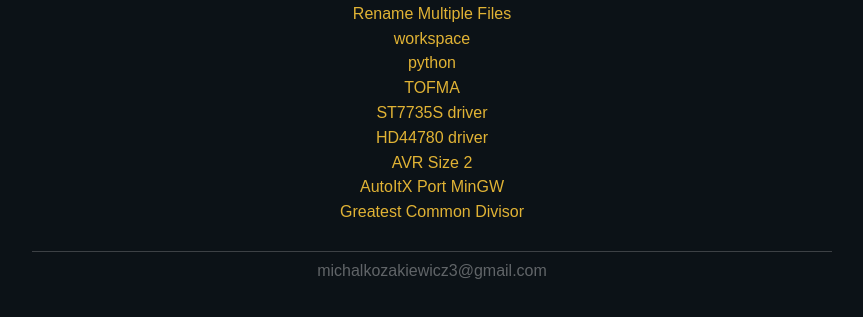
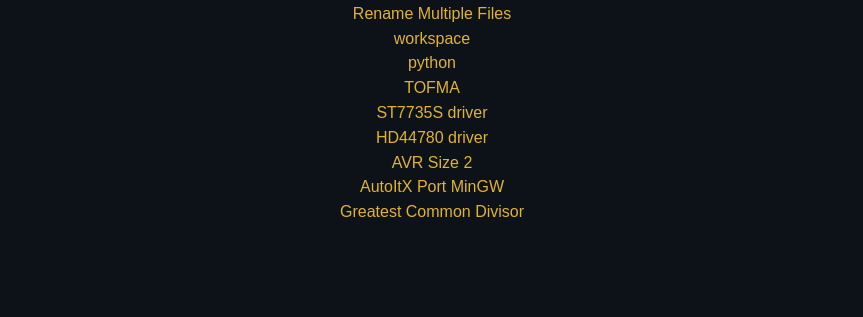
Before and after one commit to michal037/michal037.github.io, a plain HTML site: page index.html in a window 1280 px wide. Shown: the part 73-390 px from the top of the page, without its empty margins (208-1071 px from the left). Drawn offline with Linux system fonts and the light colour scheme.

Commit message:
Update index.html

```diff
--- a/index.html
+++ b/index.html
@@ -5,7 +5,7 @@
 	<title>michal037</title>
 	<meta name="description" content="michal037">
 	<meta name="keywords" content="michal037">
-	<meta name="author" content="Michal Kozakiewicz michalkozakiewicz3@gmail.com">
+	<meta name="author" content="Michal Kozakiewicz">
 
 	<meta name="viewport" content="width=device-width, initial-scale=1.0">
 	<link rel="manifest" href="manifest.json">
@@ -36,10 +36,5 @@
 	<div class="menu"><a href="https://github.com/michal037/avr-size2">AVR Size 2</a></div>
 	<div class="menu"><a href="https://github.com/michal037/AutoItX-Port-MinGW">AutoItX Port MinGW</a></div>
 	<div class="menu"><a href="https://michal037.github.io/workspace/nwd/nwd.html">Greatest Common Divisor</a></div>
-
-	<footer>
-		<hr>
-		<a href="mailto:michalkozakiewicz3@gmail.com">michalkozakiewicz3@gmail.com</a>
-	</footer>
 </body>
 </html>
```
